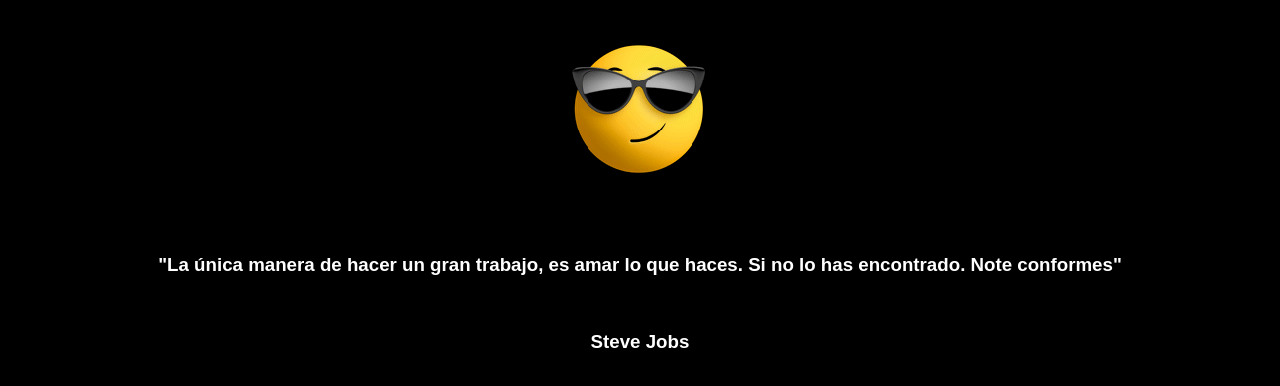
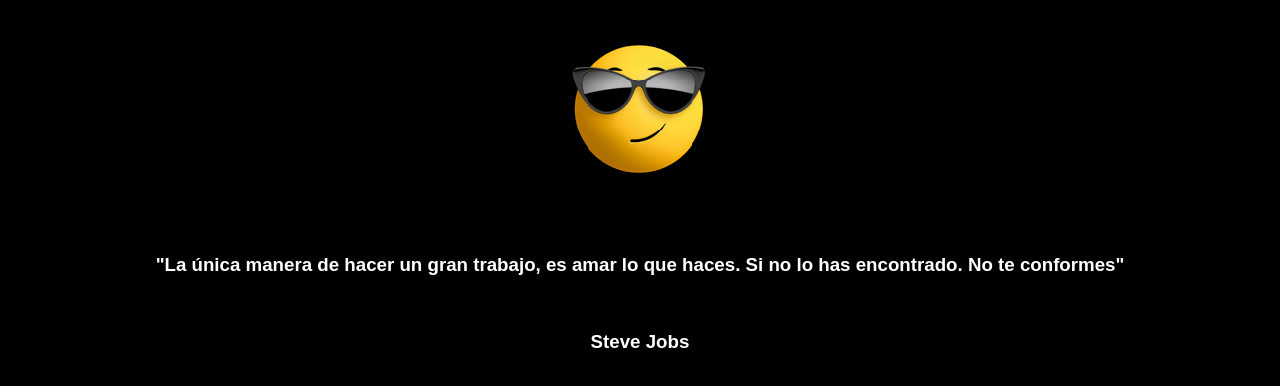
Before and after one commit to Elosorincon/Elosorincon.github.io, a plain HTML site: page index.html in a window 1280 px wide. Shown: the part 196-582 px from the top of the page. Drawn offline with Linux system fonts and the light colour scheme.

Commit message:
Update index.html

```diff
--- a/index.html
+++ b/index.html
@@ -19,7 +19,7 @@
    <h2>Tocame</h2>
 
     <a href="https://cdn.vox-cdn.com/thumbor/iaVMlcV5rj0OuPejZ7HyqYslLZk=/0x0:800x333/1400x788/filters:focal(334x72:462x200):format(gif)/cdn.vox-cdn.com/uploads/chorus_image/image/55278741/gatsby.0.gif"><img src="cara.gif" alt=""></a>
-    <h3>"La única manera de hacer un gran trabajo, es amar lo que haces. Si no lo has encontrado. Note conformes" </h3> <br>
+    <h3>"La única manera de hacer un gran trabajo, es amar lo que haces. Si no lo has encontrado. No te conformes" </h3> <br>
     <h3>Steve Jobs</h3>
 </section>
 
```
